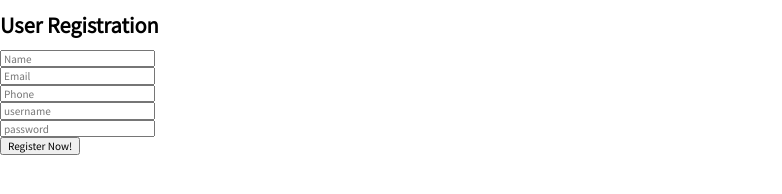
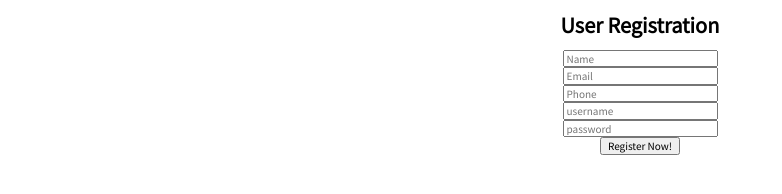
Before and after one commit to manavm1990/dev-demo-form, a plain HTML site: page index.html in a window 1280 px wide. Shown: the whole page, without its empty margins (0-782 px from the left). Drawn offline with nearby package versions, Linux system fonts and the light colour scheme.

Commit message:
:lipstick: 'flex center' form stuff

```diff
--- a/style.css
+++ b/style.css
@@ -1,3 +1,10 @@
+body,
+form {
+  align-items: center;
+  display: flex;
+  flex-direction: column;
+}
+
 body {
   font-family: "Noto Sans JP", sans-serif;
   font-size: 10px;
```
